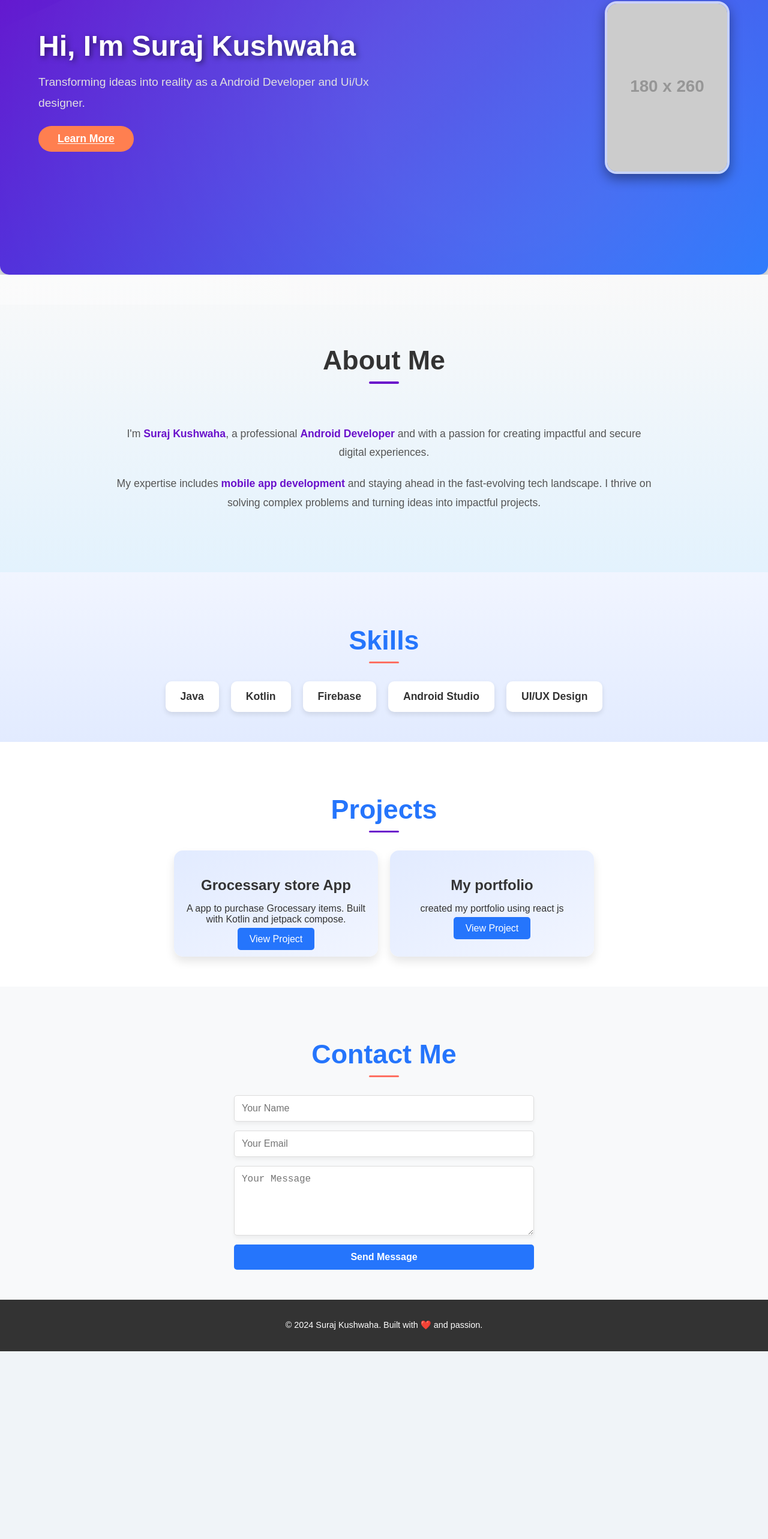
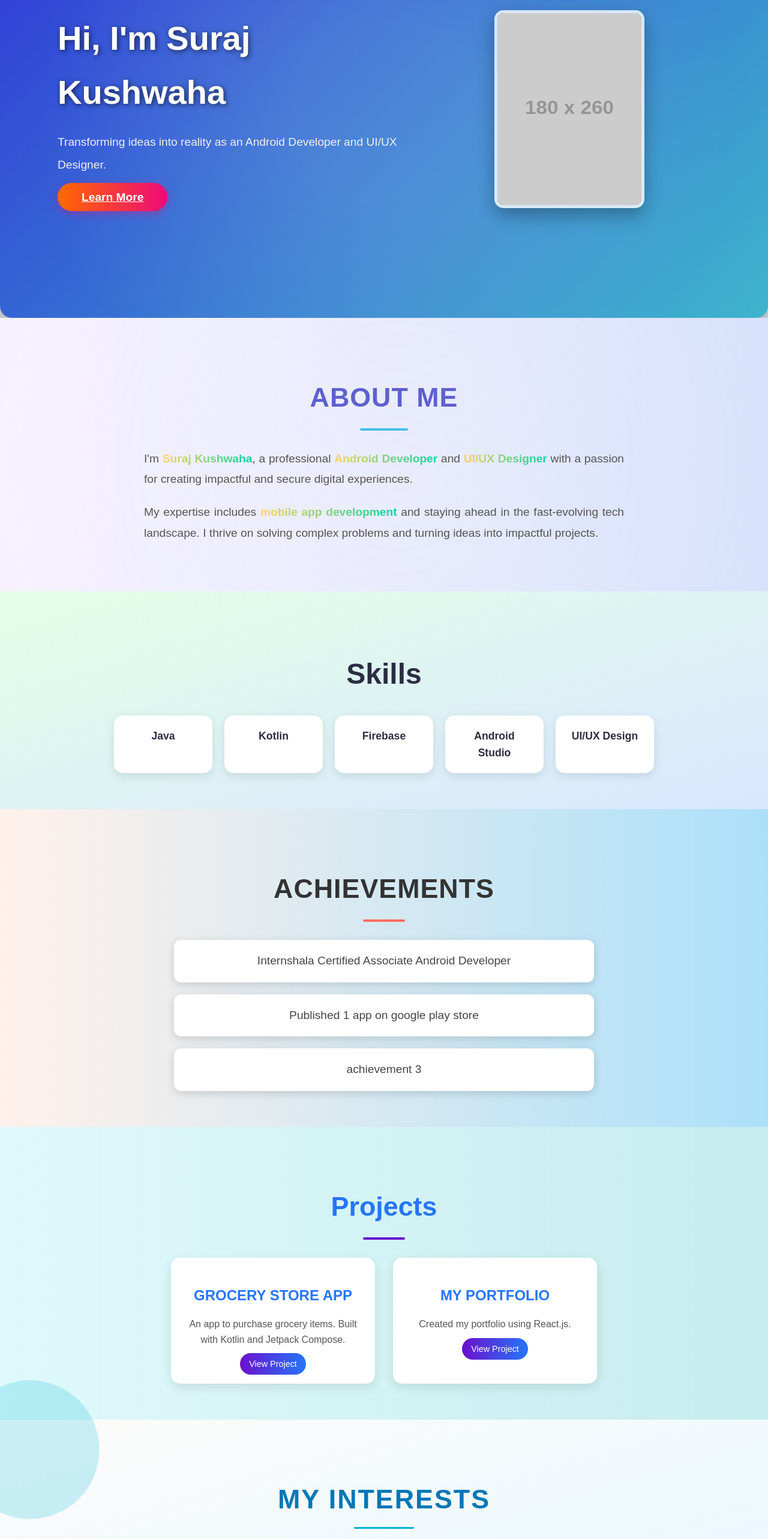
Before and after one commit to suraj-kushwaha123/my-portfolio, a React (Create React App) app: page / in a window 1280 px wide. Shown: the part 166-2732 px from the top of the page at 60% size. Before the commit the page ends 2419 px from the top, so only its background shows below. Built offline with nearby package versions, Linux system fonts and the light colour scheme.

Commit message:
Initial commit

```diff
--- a/src/App.css
+++ b/src/App.css
@@ -3,275 +3,386 @@ body {
   margin: 0;
   font-family: 'Poppins', sans-serif;
   color: #333;
-  background: #f0f4f8;
+  background: linear-gradient(to bottom, #eef2f3, #8e9eab);
+  line-height: 1.6;
 }
 
 .App {
   text-align: center;
+  overflow-x: hidden;
 }
 
-
-/*Hero section */
+/* Hero Section */
 .hero {
   display: flex;
-  align-items: center; /* Center content vertically */
-  justify-content: space-between; /* Spread content horizontally */
-  padding: 2rem 4rem;
-  background: linear-gradient(135deg, #6a11cb, #2575fc);
+  align-items: center;
+  justify-content: space-between;
+  padding: 3rem 6rem;
+  background: linear-gradient(135deg, #3038d8, #3eb5cd);
   color: white;
-  border-radius: 15px;
-  box-shadow: 0 8px 20px rgba(0, 0, 0, 0.3);
+  border-radius: 20px;
+  box-shadow: 0 10px 30px rgba(0, 0, 0, 0.3);
   gap: 2rem;
-  height: 70vh; /* Balanced height */
+  height: 75vh;
+  position: relative;
   overflow: hidden;
-  position: relative; /* For decorative elements */
 }
 
 .hero::before {
   content: '';
   position: absolute;
-  top: -20%;
-  left: -10%;
-  width: 150%;
-  height: 150%;
+  top: 0;
+  left: 0;
+  width: 100%;
+  height: 100%;
   background: radial-gradient(circle, rgba(255, 255, 255, 0.1) 20%, transparent 80%);
-  transform: rotate(-25deg);
-  z-index: 0; /* Background decoration */
+  z-index: 0;
 }
 
 .hero-content {
   flex: 1;
   text-align: left;
-  position: relative; /* For proper layering */
-  z-index: 1; /* Ensure content appears above decorations */
+  z-index: 1;
 }
 
 .hero-content h1 {
+  font-size: 3.5rem;
+  font-weight: 700;
   margin: 0 0 1rem 0;
-  font-size: 3rem;
-  font-weight: bold;
   color: #fff;
-  text-shadow: 3px 3px 10px rgba(0, 0, 0, 0.5);
-  animation: fadeIn 1s ease-in-out;
+  text-shadow: 2px 2px 8px rgba(0, 0, 0, 0.6);
+  animation: fadeInDown 1.2s ease-out;
 }
 
 .hero-content p {
-  margin: 0 0 2rem 0;
   font-size: 1.2rem;
-  line-height: 1.8;
-  color: #e0e0e0;
-  animation: fadeIn 1.2s ease-in-out;
+  line-height: 2;
+  color: #f0f0f0;
+  animation: fadeInUp 1.4s ease-out;
 }
 
 .btn-primary {
-  padding: 0.7rem 2rem;
-  background: #ff7f50;
+  padding: 0.8rem 2.5rem;
+  font-size: 1.2rem;
+  font-weight: bold;
+  background: linear-gradient(to right, #ff6a00, #ee0979);
   color: white;
   border: none;
-  border-radius: 30px;
-  font-size: 1.1rem;
-  font-weight: bold;
-  transition: transform 0.3s ease, background-color 0.3s ease;
-  position: relative;
-  z-index: 1;
-  animation: fadeIn 1.4s ease-in-out;
+  border-radius: 50px;
+  cursor: pointer;
+  box-shadow: 0 4px 15px rgba(238, 9, 121, 0.4);
+  transition: all 0.3s ease;
 }
 
 .btn-primary:hover {
-  background: #ff5722;
-  transform: scale(1.1);
-  box-shadow: 0 4px 15px rgba(255, 87, 34, 0.6);
+  transform: translateY(-5px);
+  box-shadow: 0 6px 20px rgba(238, 9, 121, 0.6);
 }
 
 .hero-photo {
   flex: 0.8;
+  z-index: 1;
   display: flex;
-  justify-content: flex-end;
+  justify-content: center;
   align-items: center;
-  position: relative;
-  z-index: 1;
-  animation: fadeIn 1.6s ease-in-out;
 }
 
 .profile-photo {
-  width: 200px;
-  height: 280px; /* Vertical rectangle */
-  object-fit: cover;
-  border-radius: 20px;
-  box-shadow: 0 8px 20px rgba(0, 0, 0, 0.4);
-  border: 4px solid rgba(255, 255, 255, 0.7);
-  transform: translateY(0);
+  width: 240px;
+  height: 320px;
+  border-radius: 15px;
+  box-shadow: 0 12px 30px rgba(0, 0, 0, 0.3);
+  border: 5px solid rgba(255, 255, 255, 0.8);
   transition: transform 0.4s ease, box-shadow 0.4s ease;
 }
 
 .profile-photo:hover {
-  transform: translateY(-10px);
-  box-shadow: 0 10px 30px rgba(0, 0, 0, 0.6);
+  transform: scale(1.05);
+  box-shadow: 0 15px 40px rgba(0, 0, 0, 0.5);
 }
 
-/* Keyframes for animations */
-@keyframes fadeIn {
-  0% {
-    opacity: 0;
-    transform: translateY(20px);
-  }
-  100% {
-    opacity: 1;
-    transform: translateY(0);
-  }
+/* About Me Section */
+.about {
+  padding: 60px 20px;
+  background: linear-gradient(to right, #f7f1ff, #d4e0fc);
+  color: #333;
+  position: relative;
+  text-align: center;
+  overflow: hidden;
 }
 
+.about h2 {
+  font-size: 2.8rem;
+  color: #5e60ce;
+  margin-bottom: 30px;
+  text-transform: uppercase;
+  position: relative;
+  letter-spacing: 1px;
+}
 
+.about h2::after {
+  content: '';
+  display: block;
+  width: 80px;
+  height: 4px;
+  background: #48bfe3;
+  margin: 15px auto;
+  border-radius: 2px;
+}
 
-/* About Section */
-.about {
-  background: linear-gradient(to bottom, #f9f9f9, #e3f2fd); /* Subtle gradient */
-  padding: 80px 20px; /* Increased padding for better spacing */
-  text-align: center;
-  position: relative; /* Allows use of pseudo-element for decoration */
-  overflow: hidden;
+.about-content {
+  max-width: 800px;
+  margin: 0 auto;
+  line-height: 1.8;
+  font-size: 1.2rem;
+  color: #555;
+  text-align: justify;
+}
+
+.about-content p {
+  margin-bottom: 20px;
+  position: relative;
+  z-index: 1;
+}
+
+.about-content p .highlight {
+  color: #5e60ce;
+  font-weight: bold;
+  background: linear-gradient(to right, #ffd166, #06d6a0);
+  background-clip: text;
+  -webkit-background-clip: text;
+  color: transparent; /* Gradient text */
+}
+
+.about-content p:hover {
+  transform: scale(1.02);
+  transition: transform 0.3s ease-in-out;
 }
 
 .about::before {
   content: '';
   position: absolute;
   top: -10%;
-  left: 0;
-  width: 100%;
-  height: 20%;
-  background: linear-gradient(to right, rgba(255, 255, 255, 0.4), rgba(255, 255, 255, 0));
+  left: -10%;
+  width: 150%;
+  height: 150%;
+  background: radial-gradient(circle, rgba(255, 255, 255, 0.5), transparent);
   z-index: 0;
+  animation: float 10s infinite;
+  transform-origin: center;
+  opacity: 0.4;
 }
 
-.about h2 {
-  font-size: 2.8rem;
-  margin-bottom: 20px;
-  color: #333;
-  position: relative;
-  z-index: 1; /* Ensure heading is above the decoration */
-  font-weight: bold;
-}
-
-.about h2::after {
-  content: '';
-  display: block;
-  width: 50px;
-  height: 4px;
-  background: #6a11cb; /* Color accent */
-  margin: 10px auto;
-  border-radius: 5px;
-}
-
-.about-content {
-  max-width: 900px;
-  margin: 0 auto;
-  font-size: 1.1rem;
-  line-height: 1.8;
-  color: #555;
-  position: relative;
-  z-index: 1;
-  padding-top: 30px;
-}
-
-.about-content .highlight {
-  color: #6a11cb;
-  font-weight: bold;
-}
-
-.about-content p {
-  margin-bottom: 20px;
-}
-
-.about-content .highlight, .about-content p {
-  animation: fadeInUp 1.2s ease-out;
-}
-
-/* Animation for fadeInUp */
-@keyframes fadeInUp {
-  0% {
-    opacity: 0;
-    transform: translateY(30px);
+@keyframes float {
+  0%, 100% {
+    transform: translate(-10%, -10%);
   }
-  100% {
-    opacity: 1;
-    transform: translateY(0);
-  }
-}
-
-/* Optional: Adding a right-side image */
-.about-img {
-  position: absolute;
-  top: 10%;
-  right: 5%;
-  width: 250px;
-  height: 250px;
-  object-fit: cover;
-  border-radius: 50%;
-  box-shadow: 0 10px 20px rgba(0, 0, 0, 0.1);
-  transform: translateY(-20px);
-  animation: fadeInRight 1s ease-in-out;
-}
-
-@keyframes fadeInRight {
-  0% {
-    opacity: 0;
-    transform: translateX(30px);
-  }
-  100% {
-    opacity: 1;
-    transform: translateX(0);
+  50% {
+    transform: translate(-8%, -8%);
   }
 }
 
 /* Skills Section */
 .skills {
-  background: linear-gradient(to bottom, #f1f5ff, #e2ebff);
-  padding: 50px 20px;
+  background: linear-gradient(to bottom right, #e3ffe7, #d9e7ff);
+  padding: 60px 20px;
 }
 
 .skills h2 {
-  font-size: 2.8rem;
+  font-size: 3rem;
+  color: #2b2d42;
   margin-bottom: 30px;
-  color: #2575fc;
-}
-
-.skills h2::after {
-  content: '';
-  display: block;
-  width: 50px;
-  height: 3px;
-  background: #ff6f61;
-  margin: 10px auto;
-  border-radius: 5px;
 }
 
 .skills-grid {
-  display: flex;
-  flex-wrap: wrap;
-  justify-content: center;
+  display: grid;
+  grid-template-columns: repeat(auto-fit, minmax(150px, 1fr));
   gap: 20px;
+  max-width: 900px;
+  margin: 0 auto;
 }
 
 .skill-card {
-  background: white;
-  padding: 15px 25px;
+  background: #fff;
+  padding: 20px;
+  border-radius: 15px;
+  text-align: center;
+  box-shadow: 0 5px 15px rgba(0, 0, 0, 0.1);
+  font-size: 1.1rem;
+  font-weight: bold;
+  color: #2b2d42;
+  transition: all 0.3s ease;
+}
+
+.skill-card:hover {
+  transform: scale(1.05);
+  box-shadow: 0 10px 30px rgba(0, 0, 0, 0.15);
+}
+
+/* Contact Me Section */
+.contact {
+  padding: 60px 20px;
+  background: linear-gradient(to bottom, #e3f2fd, #ffffff);
+  color: #222;
+  text-align: center;
+  position: relative;
+}
+
+.contact h2 {
+  font-size: 2.8rem;
+  color: #0077b6;
+  margin-bottom: 30px;
+  text-transform: uppercase;
+  letter-spacing: 1.5px;
+  position: relative;
+}
+
+.contact h2::after {
+  content: '';
+  display: block;
+  width: 80px;
+  height: 3px;
+  background: #00b4d8;
+  margin: 10px auto;
+  border-radius: 2px;
+}
+
+.contact form {
+  max-width: 600px;
+  margin: 0 auto;
+  background: #ffffff;
+  padding: 30px;
   border-radius: 10px;
   box-shadow: 0 4px 8px rgba(0, 0, 0, 0.1);
+}
+
+.contact form input,
+.contact form textarea {
+  width: 100%;
+  padding: 12px 15px;
+  margin-bottom: 20px;
+  border: 1px solid #ddd;
+  border-radius: 5px;
+  font-size: 1rem;
+  background-color: #f9f9f9;
+  transition: border-color 0.3s ease, background-color 0.3s ease;
+}
+
+.contact form input:focus,
+.contact form textarea:focus {
+  border-color: #00b4d8;
+  background-color: #ffffff;
+  outline: none;
+}
+
+.contact form textarea {
+  resize: none;
+  height: 120px;
+}
+
+.contact form button {
+  display: block;
+  width: 100%;
+  padding: 12px 15px;
+  font-size: 1.2rem;
   font-weight: bold;
-  font-size: 1.1rem;
+  color: #ffffff;
+  background: linear-gradient(to right, #0077b6, #00b4d8);
+  border: none;
+  border-radius: 5px;
+  cursor: pointer;
+  transition: background 0.3s ease, transform 0.2s ease;
+}
+
+.contact form button:hover {
+  background: linear-gradient(to right, #005f99, #0084b8);
+  transform: scale(1.02);
+}
+
+.contact::before {
+  content: '';
+  position: absolute;
+  top: -60px;
+  left: -60px;
+  width: 200px;
+  height: 200px;
+  background: rgba(0, 183, 221, 0.1);
+  border-radius: 50%;
+}
+
+.contact::after {
+  content: '';
+  position: absolute;
+  bottom: -60px;
+  right: -60px;
+  width: 150px;
+  height: 150px;
+  background: rgba(0, 123, 183, 0.1);
+  border-radius: 50%;
+}
+
+/* Achievements Section */
+.achievements {
+  padding: 60px 20px;
+  background: linear-gradient(to right, #fff1eb, #ace0f9);
+  text-align: center;
+  position: relative;
+  overflow: hidden;
+}
+
+.achievements h2 {
+  font-size: 2.8rem;
   color: #333;
+  margin-bottom: 30px;
+  text-transform: uppercase;
+  letter-spacing: 1px;
+  position: relative;
+}
+
+.achievements h2::after {
+  content: '';
+  display: block;
+  width: 70px;
+  height: 4px;
+  background: #ff6f61;
+  margin: 15px auto;
+  border-radius: 2px;
+}
+
+.achievements ul {
+  list-style: none;
+  padding: 0;
+  margin: 0;
+  display: flex;
+  flex-direction: column;
+  gap: 20px;
+  max-width: 700px;
+  margin: 0 auto;
+}
+
+.achievements li {
+  background: white;
+  padding: 20px;
+  border-radius: 12px;
+  box-shadow: 0 4px 15px rgba(0, 0, 0, 0.15);
+  font-size: 1.2rem;
+  font-weight: 500;
+  color: #444;
+  position: relative;
   transition: transform 0.3s ease, box-shadow 0.3s ease;
 }
 
-.skill-card:hover {
-  transform: translateY(-5px);
-  box-shadow: 0 6px 12px rgba(0, 0, 0, 0.2);
+.achievements li:hover {
+  transform: scale(1.05);
+  box-shadow: 0 8px 20px rgba(0, 0, 0, 0.25);
 }
 
 /* Projects Section */
 .projects {
-  background: #fff;
-  padding: 50px 20px;
+  padding: 60px 20px;
+  background: linear-gradient(to right, #dff9fb, #c7ecee);
+  position: relative;
+  text-align: center;
 }
 
 .projects h2 {
@@ -283,141 +394,157 @@ body {
 .projects h2::after {
   content: '';
   display: block;
-  width: 50px;
-  height: 3px;
+  width: 70px;
+  height: 4px;
   background: #6a11cb;
-  margin: 10px auto;
-  border-radius: 5px;
+  margin: 15px auto;
+  border-radius: 2px;
 }
 
 .project-grid {
   display: flex;
   flex-wrap: wrap;
-  gap: 20px;
+  gap: 30px;
   justify-content: center;
 }
 
 .project-card {
-  background: linear-gradient(to bottom right, #e2ebff, #f1f5ff);
+  background: white;
+  border-radius: 15px;
+  box-shadow: 0 6px 18px rgba(0, 0, 0, 0.1);
   padding: 20px;
-  border-radius: 15px;
   width: 300px;
-  box-shadow: 0 8px 15px rgba(0, 0, 0, 0.1);
   transition: transform 0.3s ease, box-shadow 0.3s ease;
+  position: relative;
+  overflow: hidden;
 }
 
 .project-card:hover {
-  transform: translateY(-5px);
-  box-shadow: 0 10px 20px rgba(0, 0, 0, 0.2);
+  transform: translateY(-10px);
+  box-shadow: 0 10px 25px rgba(0, 0, 0, 0.2);
 }
 
 .project-card h3 {
   font-size: 1.5rem;
-  margin-bottom: 10px;
+  color: #2575fc;
+  margin-bottom: 15px;
+  text-transform: uppercase;
 }
 
 .project-card p {
   font-size: 1rem;
+  color: #555;
+  line-height: 1.6;
   margin-bottom: 15px;
 }
 
-.btn-secondary {
-  background: #2575fc;
+.project-card .btn-secondary {
+  padding: 10px 15px;
+  border-radius: 25px;
+  font-size: 0.9rem;
+  background: linear-gradient(to right, #6a11cb, #2575fc);
   color: white;
-  padding: 10px 20px;
   text-decoration: none;
-  border-radius: 5px;
-  font-size: 1rem;
   transition: background 0.3s ease;
 }
 
-.btn-secondary:hover {
-  background: #1e5acb;
+.project-card .btn-secondary:hover {
+  background: linear-gradient(to right, #2575fc, #6a11cb);
 }
 
-/* Contact Section */
-.contact {
-  background: #f8f9fa;
-  padding: 50px 20px;
+/* My Interests Section */
+.hobbies {
+  padding: 60px 20px;
+  background: linear-gradient(to bottom right, #fdfcfa, #e6f7ff);
+  text-align: center;
+  color: #222;
+  position: relative;
 }
 
-.contact h2 {
+.hobbies h2 {
   font-size: 2.8rem;
+  color: #0077b6;
   margin-bottom: 30px;
-  color: #2575fc;
+  text-transform: uppercase;
+  letter-spacing: 2px;
+  position: relative;
 }
 
-.contact h2::after {
+.hobbies h2::after {
   content: '';
   display: block;
-  width: 50px;
+  width: 100px;
   height: 3px;
-  background: #ff6f61;
+  background: #00b4d8;
   margin: 10px auto;
-  border-radius: 5px;
+  border-radius: 2px;
 }
 
-.contact form {
-  display: flex;
-  flex-direction: column;
-  gap: 15px;
-  max-width: 500px;
-  margin: 0 auto;
+.hobbies p {
+  font-size: 1.3rem;
+  color: #333;
+  max-width: 700px;
+  margin: 0 auto 30px;
+  line-height: 1.8;
+  font-weight: 400;
 }
 
-.contact input,
-.contact textarea {
-  padding: 12px;
-  border: 1px solid #ddd;
-  border-radius: 5px;
-  font-size: 1rem;
-  background: #fff;
-  box-shadow: 0 4px 6px rgba(0, 0, 0, 0.05);
+.hobbies p .highlight {
+  font-weight: bold;
+  color: #fb8500;
+  background: linear-gradient(to right, #ffcd6b, #ff758f);
+  background-clip: text;
+  -webkit-background-clip: text;
+  color: transparent; /* Gradient text */
 }
 
-.contact button {
-  padding: 12px 20px;
-  background: #2575fc;
-  color: white;
-  border: none;
-  border-radius: 5px;
-  font-size: 1rem;
-  cursor: pointer;
-  transition: background 0.3s ease, transform 0.2s ease;
+.hobbies-icons {
+  display: flex;
+  justify-content: center;
+  gap: 40px;
+  margin-top: 20px;
 }
 
-.contact button:hover {
-  background: #1e5acb;
-  transform: translateY(-3px);
+.hobbies-icons .icon {
+  font-size: 2.5rem;
+  color: #00b4d8;
+  transition: transform 0.3s ease, color 0.3s ease;
 }
 
-/* Footer */
-.footer {
-  background: #333;
-  color: white;
-  padding: 20px;
-  font-size: 0.9rem;
+.hobbies-icons .icon:hover {
+  transform: scale(1.2);
+  color: #fb8500;
 }
 
-/* Animations */
-@keyframes fadeInDown {
-  from {
-    opacity: 0;
-    transform: translateY(-20px);
+.hobbies::before {
+  content: '';
+  position: absolute;
+  top: -50px;
+  left: -50px;
+  width: 200px;
+  height: 200px;
+  background: rgba(0, 183, 221, 0.2);
+  border-radius: 50%;
+  animation: pulse 5s infinite;
+}
+
+.hobbies::after {
+  content: '';
+  position: absolute;
+  bottom: -50px;
+  right: -50px;
+  width: 150px;
+  height: 150px;
+  background: rgba(251, 133, 0, 0.2);
+  border-radius: 50%;
+  animation: pulse 5s infinite reverse;
+}
+
+@keyframes pulse {
+  0%, 100% {
+    transform: scale(1);
   }
-  to {
-    opacity: 1;
-    transform: translateY(0);
+  50% {
+    transform: scale(1.2);
   }
 }
-
-@keyframes fadeInUp {
-  from {
-    opacity: 0;
-    transform: translateY(20px);
-  }
-  to {
-    opacity: 1;
-    transform: translateY(0);
-  }
-}
--- a/src/App.js
+++ b/src/App.js
@@ -7,10 +7,12 @@ function App() {
       {/* Hero Section */}
       <header className="hero">
         <div className="hero-content">
-    <h1>Hi, I'm <span className="highlight">Suraj Kushwaha</span></h1>
+          <h1>
+            Hi, I'm <span className="highlight">Suraj Kushwaha</span>
+          </h1>
           <p>
-      Transforming ideas into reality as a <span className="highlight">Android Developer and Ui/Ux designer</span>
-      <span className="highlight"></span>.
+            Transforming ideas into reality as an{" "}
+            <span className="highlight">Android Developer and UI/UX Designer</span>.
           </p>
           <a href="#about" className="btn-primary">Learn More</a>
         </div>
@@ -23,22 +25,22 @@ function App() {
         </div>
       </header>
 
-
       {/* About Section */}
       <section id="about" className="about">
         <h2>About Me</h2>
         <div className="about-content">
           <p>
-            I'm <span className="highlight">Suraj Kushwaha</span>, a
-            professional <span className="highlight">Android Developer</span> and <span className="highlight"></span>
-            with a passion for creating impactful and secure digital experiences.
+            I'm <span className="highlight">Suraj Kushwaha</span>, a professional{" "}
+            <span className="highlight">Android Developer</span> and{" "}
+            <span className="highlight">UI/UX Designer</span> with a passion for creating impactful
+            and secure digital experiences.
           </p>
           <p>
-            My expertise includes <span className="highlight">mobile app development </span>
-            <span className="highlight"></span>and staying ahead in the fast-evolving tech landscape.
-            I thrive on solving complex problems and turning ideas into impactful projects.
+            My expertise includes{" "}
+            <span className="highlight">mobile app development</span> and staying ahead in the
+            fast-evolving tech landscape. I thrive on solving complex problems and turning ideas
+            into impactful projects.
           </p>
-
         </div>
       </section>
 
@@ -54,25 +56,42 @@ function App() {
         </div>
       </section>
 
+      {/* Achievements Section */}
+      <section id="achievements" className="achievements">
+        <h2>Achievements</h2>
+        <ul>
+          <li>Internshala Certified Associate Android Developer</li>
+          <li>Published 1 app on google play store</li>
+          <li>achievement 3 </li>
+        </ul>
+      </section>
+
       {/* Projects Section */}
       <section id="projects" className="projects">
         <h2>Projects</h2>
         <div className="project-grid">
           <div className="project-card">
-            <h3>Grocessary store App</h3>
+            <h3>Grocery Store App</h3>
             <p>
-              A app to purchase Grocessary items. Built with Kotlin and jetpack compose.
+              An app to purchase grocery items. Built with Kotlin and Jetpack Compose.
             </p>
             <a href="#!" className="btn-secondary">View Project</a>
           </div>
           <div className="project-card">
-            <h3>My portfolio</h3>
-            <p>
-             created my portfolio using react js
-            </p>
-            <a href="#!" className="btn-secondary">View Project</a>
+            <h3>My Portfolio</h3>
+            <p>Created my portfolio using React.js.</p>
+            <a href="https://suraj-portfolio123.netlify.app/" className="btn-secondary">View Project</a>
           </div>
         </div>
+      </section>
+
+      {/* Hobbies Section */}
+      <section id="hobbies" className="hobbies">
+        <h2>My Interests</h2>
+        <p>
+          When I'm not coding, I enjoy <span className="highlight">traveling</span>,{" "}
+          <span className="highlight">reading tech blogs</span>, and exploring new cuisines.
+        </p>
       </section>
 
       {/* Contact Section */}
```
Lines whose indentation alone changed are shown as unchanged.
